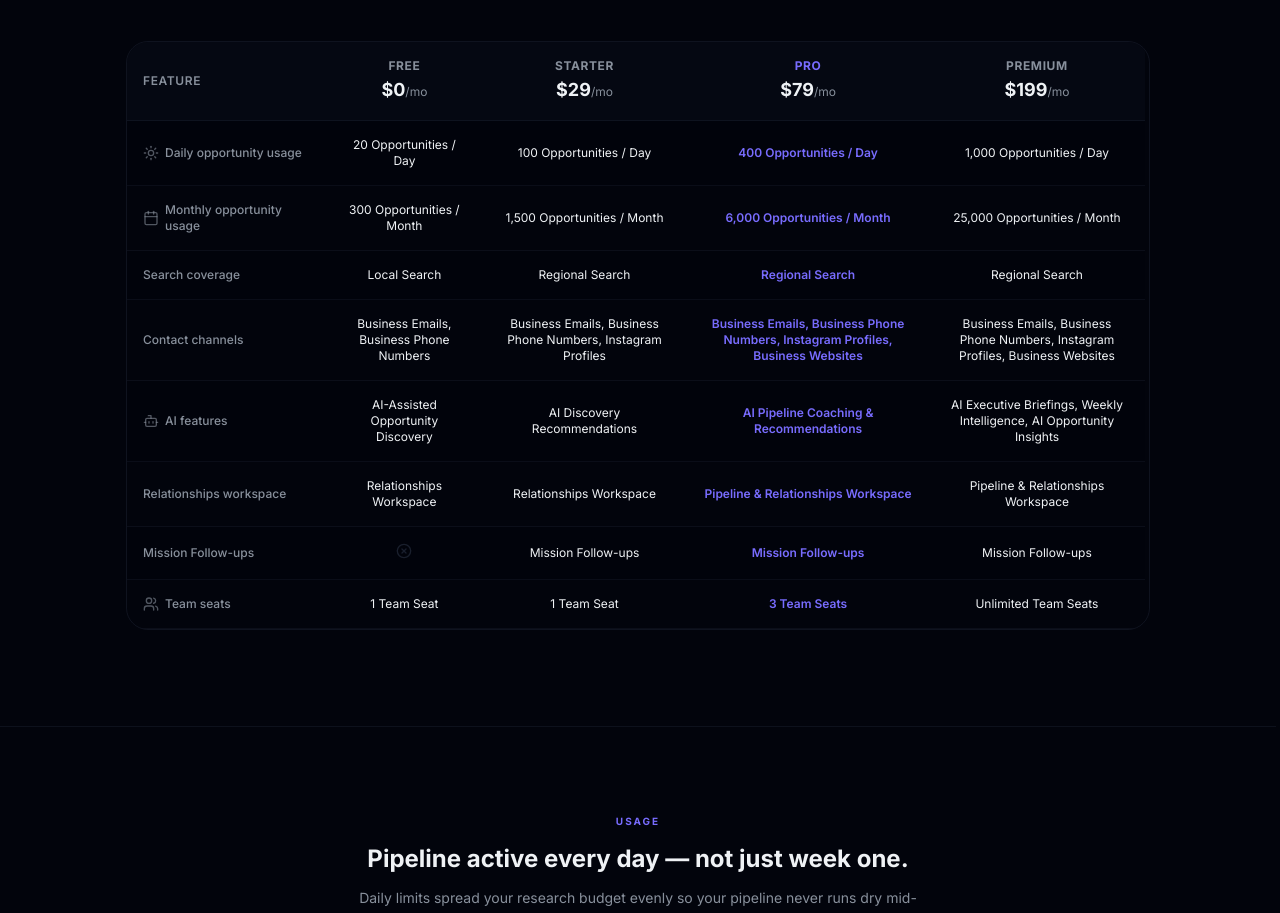
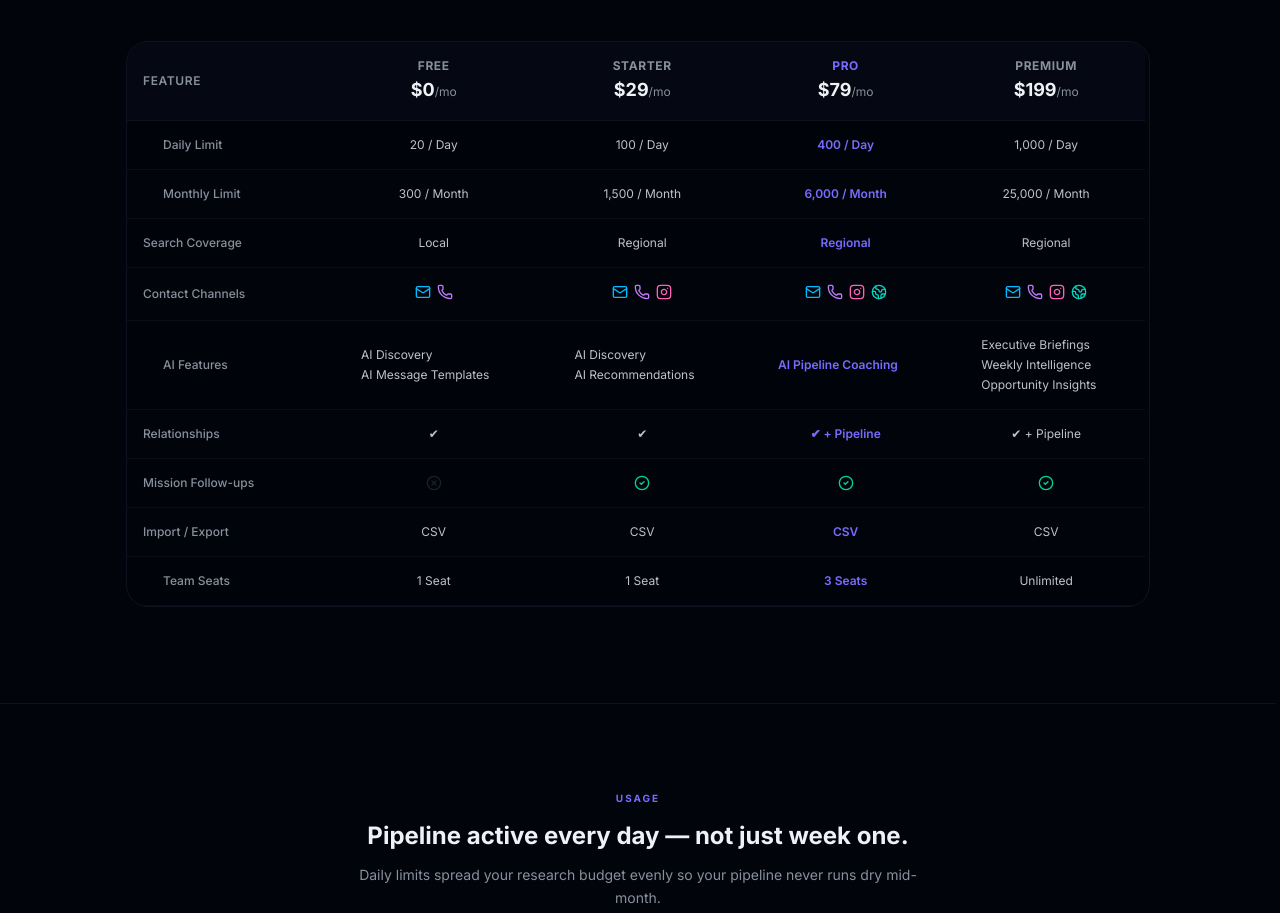
Before and after one commit to MastFlowOS/Mast, a React (Vite) app: page /pricing in a window 1280 px wide. Shown: the part 1340-2253 px from the top of the page. Built offline with nearby package versions, Linux system fonts and the light colour scheme; no server answers.

Commit message:
minimalizing pricing plans

```diff
--- a/src/routes/dashboard.subscription.tsx
+++ b/src/routes/dashboard.subscription.tsx
@@ -16,6 +16,7 @@ import {
   Globe2,
   Check,
   X,
+  XCircle,
   CreditCard,
   Lock,
 } from "lucide-react";
@@ -552,86 +553,160 @@ function Subscription() {
             </tr>
           </thead>
           <tbody className="divide-y divide-border/50">
+            {/* Daily Limit */}
             <tr className="hover:bg-background/20 transition-colors">
-              <td className="p-4 font-semibold text-muted-foreground text-xs uppercase">
-                Daily Limit
+              <td className="p-4 font-semibold text-muted-foreground text-xs uppercase flex items-center gap-1.5">
+                <Sun className="size-3.5 shrink-0" /> Daily Limit
               </td>
-              <td className="p-4 text-foreground font-semibold">20 Opportunities / Day</td>
-              <td className="p-4 text-foreground font-semibold">100 Opportunities / Day</td>
-              <td className="p-4 text-foreground font-semibold">400 Opportunities / Day</td>
-              <td className="p-4 text-foreground font-semibold">1,000 Opportunities / Day</td>
+              <td className="p-4 text-foreground font-semibold">20 / Day</td>
+              <td className="p-4 text-foreground font-semibold">100 / Day</td>
+              <td className="p-4 text-foreground font-semibold">400 / Day</td>
+              <td className="p-4 text-foreground font-semibold">1,000 / Day</td>
             </tr>
+            {/* Monthly Limit */}
             <tr className="hover:bg-background/20 transition-colors">
-              <td className="p-4 font-semibold text-muted-foreground text-xs uppercase">
-                Monthly Limit
+              <td className="p-4 font-semibold text-muted-foreground text-xs uppercase flex items-center gap-1.5">
+                <Calendar className="size-3.5 shrink-0" /> Monthly Limit
               </td>
-              <td className="p-4 text-foreground">300 Opportunities / Month</td>
-              <td className="p-4 text-foreground">1,500 Opportunities / Month</td>
-              <td className="p-4 text-foreground">6,000 Opportunities / Month</td>
-              <td className="p-4 text-foreground">25,000 Opportunities / Month</td>
+              <td className="p-4 text-foreground/80">300 / Month</td>
+              <td className="p-4 text-foreground/80">1,500 / Month</td>
+              <td className="p-4 text-foreground/80">6,000 / Month</td>
+              <td className="p-4 text-foreground/80">25,000 / Month</td>
             </tr>
+            {/* Search Coverage */}
             <tr className="hover:bg-background/20 transition-colors">
               <td className="p-4 font-semibold text-muted-foreground text-xs uppercase">
                 Search Coverage
               </td>
-              <td className="p-4 text-foreground/80">Local Search</td>
-              <td className="p-4 text-foreground/80">Regional Search</td>
-              <td className="p-4 text-foreground/80">Regional Search</td>
-              <td className="p-4 text-foreground/80">Regional Search</td>
+              <td className="p-4 text-foreground/80">Local</td>
+              <td className="p-4 text-foreground/80">Regional</td>
+              <td className="p-4 text-foreground/80">Regional</td>
+              <td className="p-4 text-foreground/80">Regional</td>
             </tr>
+            {/* Contact Channels — icon-based */}
             <tr className="hover:bg-background/20 transition-colors">
               <td className="p-4 font-semibold text-muted-foreground text-xs uppercase">
                 Contact Channels
               </td>
-              <td className="p-4 text-foreground/80">Business Emails, Business Phone Numbers</td>
-              <td className="p-4 text-foreground/80">Business Emails, Business Phone Numbers, Instagram Profiles</td>
-              <td className="p-4 text-foreground/80">Business Emails, Business Phone Numbers, Instagram Profiles, Business Websites</td>
-              <td className="p-4 text-foreground/80">Business Emails, Business Phone Numbers, Instagram Profiles, Business Websites</td>
+              {/* Free: Email + Phone */}
+              <td className="p-4">
+                <span className="inline-flex items-center gap-1.5">
+                  <Mail className="size-4 text-sky-400" title="Business Email" />
+                  <Phone className="size-4 text-purple-400" title="Business Phone" />
+                </span>
+              </td>
+              {/* Starter: + Instagram */}
+              <td className="p-4">
+                <span className="inline-flex items-center gap-1.5">
+                  <Mail className="size-4 text-sky-400" title="Business Email" />
+                  <Phone className="size-4 text-purple-400" title="Business Phone" />
+                  <Instagram className="size-4 text-pink-400" title="Instagram Profile" />
+                </span>
+              </td>
+              {/* Pro: + Website */}
+              <td className="p-4">
+                <span className="inline-flex items-center gap-1.5">
+                  <Mail className="size-4 text-sky-400" title="Business Email" />
+                  <Phone className="size-4 text-purple-400" title="Business Phone" />
+                  <Instagram className="size-4 text-pink-400" title="Instagram Profile" />
+                  <Globe2 className="size-4 text-teal-400" title="Business Website" />
+                </span>
+              </td>
+              {/* Premium: all */}
+              <td className="p-4">
+                <span className="inline-flex items-center gap-1.5">
+                  <Mail className="size-4 text-sky-400" title="Business Email" />
+                  <Phone className="size-4 text-purple-400" title="Business Phone" />
+                  <Instagram className="size-4 text-pink-400" title="Instagram Profile" />
+                  <Globe2 className="size-4 text-teal-400" title="Business Website" />
+                </span>
+              </td>
             </tr>
+            {/* AI Features */}
+            <tr className="hover:bg-background/20 transition-colors">
+              <td className="p-4 font-semibold text-muted-foreground text-xs uppercase flex items-center gap-1.5">
+                <Bot className="size-3.5 shrink-0" /> AI Features
+              </td>
+              {/* Free */}
+              <td className="p-4">
+                <ul className="space-y-1">
+                  {["AI Discovery", "AI Message Templates"].map((f) => (
+                    <li key={f} className="flex items-center gap-1.5 text-xs text-foreground/80">
+                      <Bot className="size-3 shrink-0 text-brand/60" />{f}
+                    </li>
+                  ))}
+                </ul>
+              </td>
+              {/* Starter */}
+              <td className="p-4">
+                <ul className="space-y-1">
+                  {["AI Discovery", "AI Recommendations"].map((f) => (
+                    <li key={f} className="flex items-center gap-1.5 text-xs text-foreground/80">
+                      <Bot className="size-3 shrink-0 text-brand/60" />{f}
+                    </li>
+                  ))}
+                </ul>
+              </td>
+              {/* Pro */}
+              <td className="p-4">
+                <ul className="space-y-1">
+                  {["AI Pipeline Coaching"].map((f) => (
+                    <li key={f} className="flex items-center gap-1.5 text-xs text-foreground/80">
+                      <Bot className="size-3 shrink-0 text-brand/60" />{f}
+                    </li>
+                  ))}
+                </ul>
+              </td>
+              {/* Premium */}
+              <td className="p-4">
+                <ul className="space-y-1">
+                  {["Executive Briefings", "Weekly Intelligence", "Opportunity Insights"].map((f) => (
+                    <li key={f} className="flex items-center gap-1.5 text-xs text-foreground/80">
+                      <Bot className="size-3 shrink-0 text-brand/60" />{f}
+                    </li>
+                  ))}
+                </ul>
+              </td>
+            </tr>
+            {/* Relationships */}
             <tr className="hover:bg-background/20 transition-colors">
               <td className="p-4 font-semibold text-muted-foreground text-xs uppercase">
-                AI Features
+                Relationships
               </td>
-              <td className="p-4 text-foreground/80">AI-Assisted Opportunity Discovery</td>
-              <td className="p-4 text-foreground/80">AI Discovery Recommendations</td>
-              <td className="p-4 text-foreground/80">AI Pipeline Coaching & Recommendations</td>
-              <td className="p-4 text-foreground/80">AI Executive Briefings, Weekly Intelligence, AI Opportunity Insights</td>
+              <td className="p-4 text-foreground/80">✔</td>
+              <td className="p-4 text-foreground/80">✔</td>
+              <td className="p-4 text-foreground/80">✔ + Pipeline</td>
+              <td className="p-4 text-foreground/80">✔ + Pipeline</td>
             </tr>
-            <tr className="hover:bg-background/20 transition-colors">
-              <td className="p-4 font-semibold text-muted-foreground text-xs uppercase">
-                Relationships Workspace
-              </td>
-              <td className="p-4 text-foreground/80">Relationships Workspace</td>
-              <td className="p-4 text-foreground/80">Relationships Workspace</td>
-              <td className="p-4 text-foreground/80">Pipeline & Relationships Workspace</td>
-              <td className="p-4 text-foreground/80">Pipeline & Relationships Workspace</td>
-            </tr>
+            {/* Mission Follow-ups */}
             <tr className="hover:bg-background/20 transition-colors">
               <td className="p-4 font-semibold text-muted-foreground text-xs uppercase">
                 Mission Follow-ups
               </td>
-              <td className="p-4 text-foreground/80">—</td>
-              <td className="p-4 text-foreground/80 font-medium">Mission Follow-ups</td>
-              <td className="p-4 text-foreground/80 font-medium">Mission Follow-ups</td>
-              <td className="p-4 text-foreground/80 font-medium">Mission Follow-ups</td>
+              <td className="p-4"><XCircle className="size-4 text-border" /></td>
+              <td className="p-4"><CheckCircle2 className="size-4 text-emerald-400" /></td>
+              <td className="p-4"><CheckCircle2 className="size-4 text-emerald-400" /></td>
+              <td className="p-4"><CheckCircle2 className="size-4 text-emerald-400" /></td>
             </tr>
+            {/* Import / Export */}
             <tr className="hover:bg-background/20 transition-colors">
               <td className="p-4 font-semibold text-muted-foreground text-xs uppercase">
                 Import / Export
               </td>
-              <td className="p-4 text-foreground/80">CSV Import / Export</td>
-              <td className="p-4 text-foreground/80">CSV Import / Export</td>
-              <td className="p-4 text-foreground/80">CSV Import / Export</td>
-              <td className="p-4 text-foreground/80">CSV Import / Export</td>
+              <td className="p-4 text-foreground/80">CSV</td>
+              <td className="p-4 text-foreground/80">CSV</td>
+              <td className="p-4 text-foreground/80">CSV</td>
+              <td className="p-4 text-foreground/80">CSV</td>
             </tr>
+            {/* Team Seats */}
             <tr className="hover:bg-background/20 transition-colors">
               <td className="p-4 font-semibold text-muted-foreground text-xs uppercase">
                 Team Seats
               </td>
-              <td className="p-4 text-foreground/80">1 Team Seat</td>
-              <td className="p-4 text-foreground/80">1 Team Seat</td>
-              <td className="p-4 text-foreground/80">3 Team Seats</td>
-              <td className="p-4 text-foreground/80">Unlimited Team Seats</td>
+              <td className="p-4 text-foreground/80">1 Seat</td>
+              <td className="p-4 text-foreground/80">1 Seat</td>
+              <td className="p-4 text-foreground/80">3 Seats</td>
+              <td className="p-4 text-foreground/80">Unlimited</td>
             </tr>
           </tbody>
         </table>
--- a/src/routes/pricing.tsx
+++ b/src/routes/pricing.tsx
@@ -17,6 +17,11 @@ import {
   ShieldCheck,
   Lock,
   Database,
+  Mail,
+  Phone,
+  Instagram,
+  Check,
+  X,
 } from "lucide-react";
 import { PlanCard } from "./index";
 
@@ -49,10 +54,11 @@ type Tier = {
   dailyLeads: string;
   monthlyLeads: string;
   searchCoverage: string;
-  contactChannels: string;
-  aiAccess: string;
+  contactChannels: string[];
+  aiAccess: string[];
   relationships: string;
-  automations: string;
+  automations: boolean;
+  importExport: string;
   teamSeats: string;
   features: string[];
 };
@@ -64,14 +70,15 @@ const tiers: Tier[] = [
     desc: "Explore the platform",
     cta: "Start Free",
     popular: false,
-    dailyLeads: "20 Opportunities / Day",
-    monthlyLeads: "300 Opportunities / Month",
-    searchCoverage: "Local Search",
-    contactChannels: "Business Emails, Business Phone Numbers",
-    aiAccess: "AI-Assisted Opportunity Discovery",
-    relationships: "Relationships Workspace",
-    automations: "—",
-    teamSeats: "1 Team Seat",
+    dailyLeads: "20 / Day",
+    monthlyLeads: "300 / Month",
+    searchCoverage: "Local",
+    contactChannels: ["email", "phone"],
+    aiAccess: ["AI Discovery", "AI Message Templates"],
+    relationships: "✔",
+    automations: false,
+    importExport: "CSV",
+    teamSeats: "1 Seat",
     features: [
       "20 Opportunities / Day",
       "300 Opportunities / Month",
@@ -90,14 +97,15 @@ const tiers: Tier[] = [
     desc: "Solo operators & freelancers",
     cta: "Choose Starter",
     popular: false,
-    dailyLeads: "100 Opportunities / Day",
-    monthlyLeads: "1,500 Opportunities / Month",
-    searchCoverage: "Regional Search",
-    contactChannels: "Business Emails, Business Phone Numbers, Instagram Profiles",
-    aiAccess: "AI Discovery Recommendations",
-    relationships: "Relationships Workspace",
-    automations: "Mission Follow-ups",
-    teamSeats: "1 Team Seat",
+    dailyLeads: "100 / Day",
+    monthlyLeads: "1,500 / Month",
+    searchCoverage: "Regional",
+    contactChannels: ["email", "phone", "instagram"],
+    aiAccess: ["AI Discovery", "AI Recommendations"],
+    relationships: "✔",
+    automations: true,
+    importExport: "CSV",
+    teamSeats: "1 Seat",
     features: [
       "100 Opportunities / Day",
       "1,500 Opportunities / Month",
@@ -114,14 +122,15 @@ const tiers: Tier[] = [
     desc: "Growing agencies",
     cta: "Upgrade to Pro",
     popular: true,
-    dailyLeads: "400 Opportunities / Day",
-    monthlyLeads: "6,000 Opportunities / Month",
-    searchCoverage: "Regional Search",
-    contactChannels: "Business Emails, Business Phone Numbers, Instagram Profiles, Business Websites",
-    aiAccess: "AI Pipeline Coaching & Recommendations",
-    relationships: "Pipeline & Relationships Workspace",
-    automations: "Mission Follow-ups",
-    teamSeats: "3 Team Seats",
+    dailyLeads: "400 / Day",
+    monthlyLeads: "6,000 / Month",
+    searchCoverage: "Regional",
+    contactChannels: ["email", "phone", "instagram", "website"],
+    aiAccess: ["AI Pipeline Coaching"],
+    relationships: "✔ + Pipeline",
+    automations: true,
+    importExport: "CSV",
+    teamSeats: "3 Seats",
     features: [
       "400 Opportunities / Day",
       "6,000 Opportunities / Month",
@@ -137,14 +146,15 @@ const tiers: Tier[] = [
     desc: "Growth operators & enterprises",
     cta: "Contact Sales",
     popular: false,
-    dailyLeads: "1,000 Opportunities / Day",
-    monthlyLeads: "25,000 Opportunities / Month",
-    searchCoverage: "Regional Search",
-    contactChannels: "Business Emails, Business Phone Numbers, Instagram Profiles, Business Websites",
-    aiAccess: "AI Executive Briefings, Weekly Intelligence, AI Opportunity Insights",
-    relationships: "Pipeline & Relationships Workspace",
-    automations: "Mission Follow-ups",
-    teamSeats: "Unlimited Team Seats",
+    dailyLeads: "1,000 / Day",
+    monthlyLeads: "25,000 / Month",
+    searchCoverage: "Regional",
+    contactChannels: ["email", "phone", "instagram", "website"],
+    aiAccess: ["Executive Briefings", "Weekly Intelligence", "Opportunity Insights"],
+    relationships: "✔ + Pipeline",
+    automations: true,
+    importExport: "CSV",
+    teamSeats: "Unlimited",
     features: [
       "1,000 Opportunities / Day",
       "25,000 Opportunities / Month",
@@ -156,17 +166,88 @@ const tiers: Tier[] = [
   },
 ];
 
-type ComparisonRowDef = { label: string; key: keyof Tier; icon?: React.ComponentType<{ className?: string }> };
+// Contact channel icon renderer
+function ContactChannelIcons({ channels }: { channels: string[] }) {
+  const iconMap: Record<string, React.ReactNode> = {
+    email: <Mail key="email" className="size-4 text-sky-400" title="Business Email" />,
+    phone: <Phone key="phone" className="size-4 text-purple-400" title="Business Phone" />,
+    instagram: <Instagram key="instagram" className="size-4 text-pink-400" title="Instagram Profile" />,
+    website: <Globe2 key="website" className="size-4 text-teal-400" title="Business Website" />,
+  };
+  return (
+    <span className="inline-flex items-center gap-1.5 justify-center">
+      {channels.map((ch) => iconMap[ch])}
+    </span>
+  );
+}
+
+// AI features list renderer
+function AiFeatureList({ items, popular }: { items: string[]; popular: boolean }) {
+  return (
+    <ul className="space-y-1 text-left">
+      {items.map((item) => (
+        <li key={item} className={`flex items-center gap-1.5 text-xs ${popular ? "text-brand font-semibold" : "text-foreground/80"}`}>
+          <Bot className={`size-3 shrink-0 ${popular ? "text-brand" : "text-brand/60"}`} />
+          {item}
+        </li>
+      ))}
+    </ul>
+  );
+}
+
+type ComparisonRowDef = {
+  label: string;
+  key: keyof Tier;
+  icon?: React.ComponentType<{ className?: string }>;
+  renderCell?: (tier: Tier) => React.ReactNode;
+};
 
 const rows: ComparisonRowDef[] = [
-  { label: "Daily opportunity usage", key: "dailyLeads", icon: Sun },
-  { label: "Monthly opportunity usage", key: "monthlyLeads", icon: Calendar },
-  { label: "Search coverage", key: "searchCoverage" },
-  { label: "Contact channels", key: "contactChannels" },
-  { label: "AI features", key: "aiAccess", icon: Bot },
-  { label: "Relationships workspace", key: "relationships" },
-  { label: "Mission Follow-ups", key: "automations" },
-  { label: "Team seats", key: "teamSeats", icon: Users },
+  {
+    label: "Daily Limit",
+    key: "dailyLeads",
+    icon: Sun,
+  },
+  {
+    label: "Monthly Limit",
+    key: "monthlyLeads",
+    icon: Calendar,
+  },
+  {
+    label: "Search Coverage",
+    key: "searchCoverage",
+  },
+  {
+    label: "Contact Channels",
+    key: "contactChannels",
+    renderCell: (tier) => <ContactChannelIcons channels={tier.contactChannels as string[]} />,
+  },
+  {
+    label: "AI Features",
+    key: "aiAccess",
+    icon: Bot,
+    renderCell: (tier) => <AiFeatureList items={tier.aiAccess as string[]} popular={tier.popular} />,
+  },
+  {
+    label: "Relationships",
+    key: "relationships",
+  },
+  {
+    label: "Mission Follow-ups",
+    key: "automations",
+    renderCell: (tier) => tier.automations
+      ? <CheckCircle2 className="size-4 text-emerald-400 mx-auto" />
+      : <XCircle className="size-4 text-border mx-auto" />,
+  },
+  {
+    label: "Import / Export",
+    key: "importExport",
+  },
+  {
+    label: "Team Seats",
+    key: "teamSeats",
+    icon: Users,
+  },
 ];
 
 const faqs = [
@@ -298,35 +379,35 @@ function PricingPage() {
                 </tr>
               </thead>
               <tbody>
-                {rows.map(({ label, key, icon: RowIcon }, ri) => (
+                {rows.map(({ label, key, icon: RowIcon, renderCell }, ri) => (
                   <tr
                     key={key}
                     className={`border-b border-border/40 hover:bg-white/[0.02] transition-colors ${ri % 2 === 0 ? "bg-background/20" : ""}`}
                   >
                     <td className="p-4 text-muted-foreground font-medium text-xs">
                       <div className="flex items-center gap-1.5">
-                        {RowIcon && <RowIcon className="size-4 text-muted-foreground/60" />}
+                        {RowIcon && <RowIcon className="size-3.5 text-muted-foreground/60" />}
                         {label}
                       </div>
                     </td>
                     {tiers.map((t) => {
+                      if (renderCell) {
+                        return (
+                          <td
+                            key={t.name}
+                            className={`p-4 text-center text-xs ${t.popular ? "text-brand font-semibold" : "text-foreground"}`}
+                          >
+                            {renderCell(t)}
+                          </td>
+                        );
+                      }
                       const val = String(t[key]);
-                      const isDash = val === "—";
-                      const isCheck = val === "✓";
                       return (
                         <td
                           key={t.name}
-                          className={`p-4 text-center text-xs ${t.popular ? "text-brand font-semibold" : "text-foreground"}`}
+                          className={`p-4 text-center text-xs ${t.popular ? "text-brand font-semibold" : "text-foreground/80"}`}
                         >
-                          {isDash ? (
-                            <span className="inline-flex justify-center">
-                              <XCircle className="size-4 text-border" />
-                            </span>
-                          ) : isCheck ? (
-                            <span className="inline-flex justify-center">
-                              <CheckCircle2 className="size-4 text-brand" />
-                            </span>
-                          ) : val}
+                          {val}
                         </td>
                       );
                     })}
```
